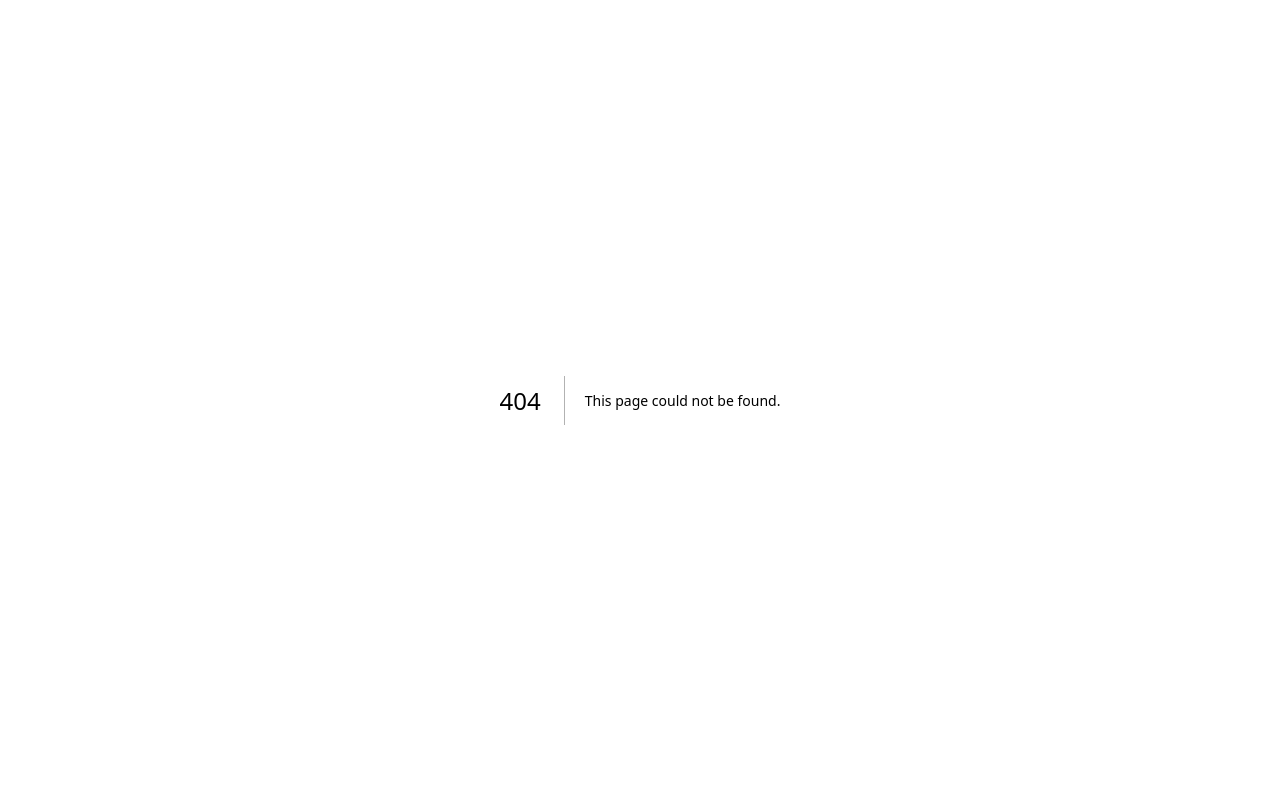
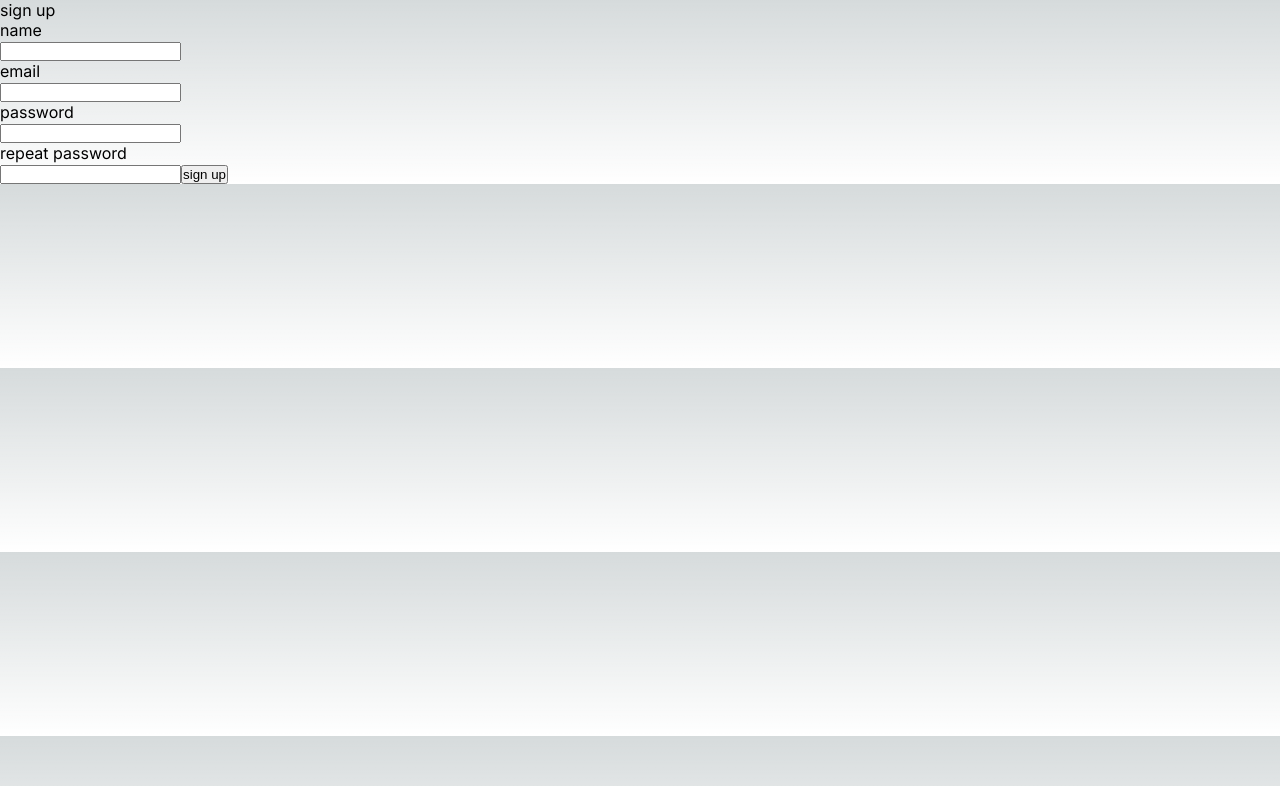
Before and after one commit to jiwon79/todo-routine, a Next.js app: page /auth/sign-up in a window 1280 px wide. Before the commit this address had no page. Shown: the top 786 px of the page. Built offline with nearby package versions, Linux system fonts and the light colour scheme.

Commit message:
:sparkles: 회원가입 폼 UI 제작

```diff
--- /dev/null
+++ b/app/api/user/sign-up/email-password/route.ts
@@ -0,0 +1 @@
+export { signUpEmailPwd as POST } from '@/lib/domain/auth/server';
--- /dev/null
+++ b/app/auth/sign-up/page.tsx
@@ -0,0 +1,91 @@
+'use client';
+
+import { useState } from 'react';
+import { AuthApiClient } from '@/lib/domain/auth/client/apiClient';
+import { useRouter } from 'next/navigation';
+
+interface SignUpForm {
+  name: string;
+  email: string;
+  password: string;
+  repeatPassword: string;
+}
+
+const SignUpPage = () => {
+  // TODO: useForm을 만들어서 리팩토링하기
+  const router = useRouter();
+  const [form, setForm] = useState<SignUpForm>({
+    name: '',
+    email: '',
+    password: '',
+    repeatPassword: '',
+  });
+
+  const onNameChange = (event: React.ChangeEvent<HTMLInputElement>) => {
+    setForm({ ...form, name: event.target.value });
+  };
+
+  const onEmailChange = (event: React.ChangeEvent<HTMLInputElement>) => {
+    setForm({ ...form, email: event.target.value });
+  };
+
+  const onPasswordChange = (event: React.ChangeEvent<HTMLInputElement>) => {
+    setForm({ ...form, password: event.target.value });
+  };
+
+  const onRepeatPasswordChange = (
+    event: React.ChangeEvent<HTMLInputElement>,
+  ) => {
+    setForm({ ...form, repeatPassword: event.target.value });
+  };
+
+  const signUp = async () => {
+    await AuthApiClient.signUpEmailPwd(form.name, form.email, form.password);
+    await router.push(`/auth/sign-in?email=${form.email}`);
+  };
+
+  return (
+    <div>
+      <p>sign up</p>
+      <label htmlFor="name">
+        <p>name</p>
+        <input
+          type="text"
+          id="name"
+          value={form.name}
+          onChange={onNameChange}
+        />
+      </label>
+      <label htmlFor="email">
+        <p>email</p>
+        <input
+          type="text"
+          id="email"
+          value={form.email}
+          onChange={onEmailChange}
+        />
+      </label>
+      <label htmlFor="password">
+        <p>password</p>
+        <input
+          type="password"
+          id="password"
+          value={form.password}
+          onChange={onPasswordChange}
+        />
+      </label>
+      <label htmlFor="repeat-password">
+        <p>repeat password</p>
+        <input
+          type="password"
+          id="repeat-password"
+          value={form.repeatPassword}
+          onChange={onRepeatPasswordChange}
+        />
+      </label>
+      <button onClick={() => signUp()}>sign up</button>
+    </div>
+  );
+};
+
+export default SignUpPage;
--- a/lib/domain/auth/client/apiClient.ts
+++ b/lib/domain/auth/client/apiClient.ts
@@ -3,7 +3,14 @@ import { SignInResponse } from '../interface';
 
 export const AuthApiClient = {
   async signInEmailPwd(email: string, password: string) {
-    return httpClient.post<SignInResponse>('/api/user/signin/email-password', {
+    return httpClient.post<SignInResponse>('/api/user/sign-in/email-password', {
+      email,
+      password,
+    });
+  },
+  async signUpEmailPwd(name: string, email: string, password: string) {
+    return httpClient.post<SignInResponse>('/api/user/sign-up/email-password', {
+      name,
       email,
       password,
     });
--- a/lib/domain/auth/interface/index.ts
+++ b/lib/domain/auth/interface/index.ts
@@ -1,3 +1,4 @@
 export * from './SignInAnonymousBody';
 export * from './SignInEmailPwdBody';
 export * from './SignInResponse';
+export * from './SignUpEmailPwdBody';
--- a/lib/domain/auth/next-auth/authOptions.ts
+++ b/lib/domain/auth/next-auth/authOptions.ts
@@ -50,7 +50,7 @@ export const authOptions: NextAuthOptions = {
     },
   },
   pages: {
-    signIn: '/auth/signin',
-    error: '/auth/signin',
+    signIn: '/auth/sign-in',
+    error: '/auth/sign-in',
   },
 };
--- a/lib/domain/auth/server/actions/index.ts
+++ b/lib/domain/auth/server/actions/index.ts
@@ -1 +1,2 @@
+export * from './sign-up';
 export * from './signIn';
--- /dev/null
+++ b/lib/domain/auth/server/actions/sign-up/index.ts
@@ -0,0 +1 @@
+export * from './signUpEmailPwd';
```
Also changed, not shown: app/page.tsx (+5 -22 lines), app/api/user/sign-in/email-password/route.ts (renamed from app/api/user/signin/email-password/route.ts), app/auth/sign-in/page.tsx (renamed from app/auth/signin/page.tsx).
